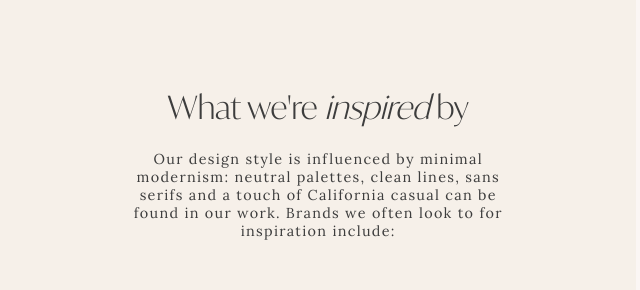
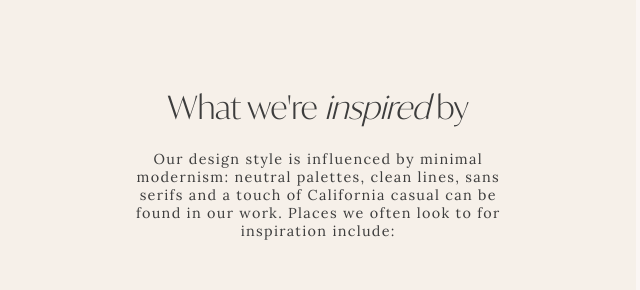
Before and after one commit to mavrk-mose/sumo-labs, a plain HTML site: page index.html in a window 1280 px wide. Shown: the part 2631-2921 px from the top of the page, 0-640 px from the left. Drawn offline with Linux system fonts and the light colour scheme.

Commit message:
modified inspired section

```diff
--- a/index.html
+++ b/index.html
@@ -67,7 +67,7 @@
         <div class="inspiration">
             <div class="inspired">
                 <h2>What we're <em>inspired</em>   by</h2>
-                <p style="text-align: center;">Our design style is influenced by minimal modernism: neutral palettes, clean lines, sans serifs and a touch of California casual can be found in our work. Brands we often look to for inspiration include:</p>
+                <p style="text-align: center;">Our design style is influenced by minimal modernism: neutral palettes, clean lines, sans serifs and a touch of California casual can be found in our work. Places we often look to for inspiration include:</p>
                 <div class="names">
                 <div class="name">
                     <h5>STUDIO GHIBLI</h5>
```
